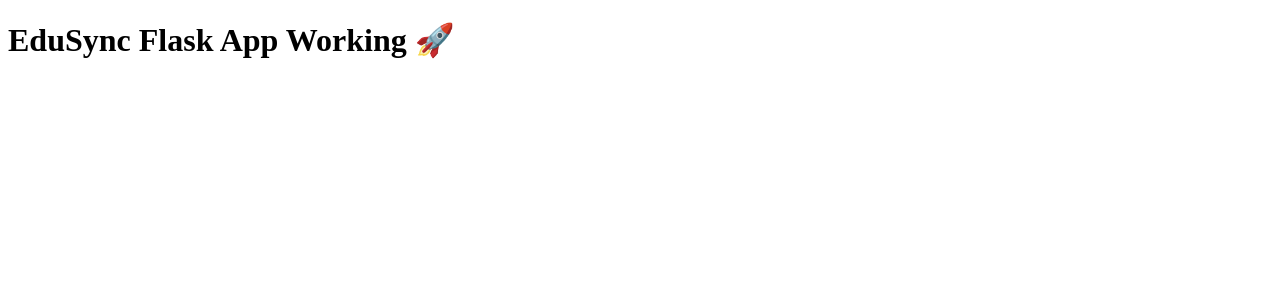
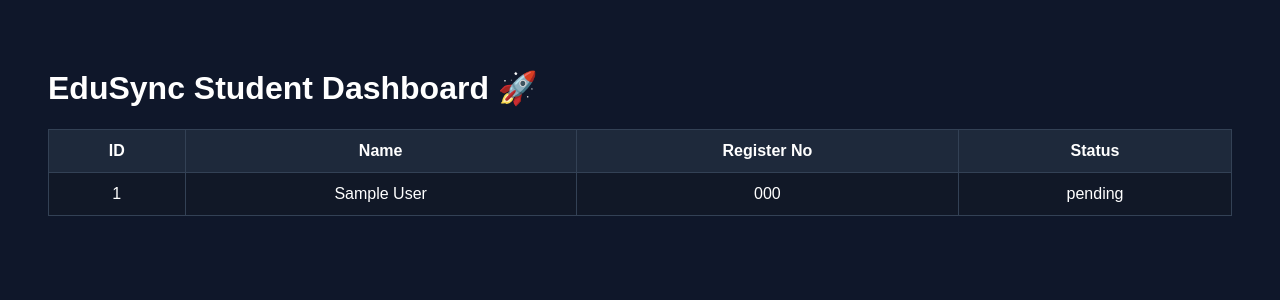
Before and after one commit to Kanish-git/edusync-web, a Flask app: page / in a window 1280 px wide. Shown: the top 300 px of the page. Run offline with Flask 3, Linux system fonts and the light colour scheme; tables that the repository leaves empty hold one stand-in row (values such as "Sample post").

Commit message:
added database dashboard

```diff
--- a/app.py
+++ b/app.py
@@ -1,10 +1,47 @@
 from flask import Flask, render_template
+from flask_sqlalchemy import SQLAlchemy
+import os
 
 app = Flask(__name__)
 
+# DATABASE
+basedir = os.path.abspath(os.path.dirname(__file__))
+
+app.config["SQLALCHEMY_DATABASE_URI"] = \
+    "sqlite:///" + os.path.join(basedir, "database.db")
+
+app.config["SQLALCHEMY_TRACK_MODIFICATIONS"] = False
+
+db = SQLAlchemy(app)
+
+# MODEL
+class Student(db.Model):
+
+    id = db.Column(db.Integer, primary_key=True)
+
+    student_name = db.Column(db.String(100))
+
+    register_number = db.Column(db.String(50))
+
+    status = db.Column(db.String(50))
+
+
+# HOME
 @app.route("/")
 def home():
-    return render_template("index.html")
+
+    students = Student.query.all()
+
+    return render_template(
+        "index.html",
+        students=students
+    )
+
+
+# CREATE DATABASE
+with app.app_context():
+    db.create_all()
+
 
 if __name__ == "__main__":
     app.run()
--- a/templates/index.html
+++ b/templates/index.html
@@ -2,12 +2,70 @@
 <html>
 
 <head>
-    <title>EduSync</title>
+
+    <title>EduSync Dashboard</title>
+
+    <style>
+        body {
+            font-family: Arial;
+            background: #0f172a;
+            color: white;
+            padding: 40px;
+        }
+
+        table {
+            width: 100%;
+            border-collapse: collapse;
+            margin-top: 20px;
+        }
+
+        th,
+        td {
+            border: 1px solid #334155;
+            padding: 12px;
+            text-align: center;
+        }
+
+        th {
+            background: #1e293b;
+        }
+
+        tr {
+            background: #111827;
+        }
+    </style>
+
 </head>
 
 <body>
 
-    <h1>EduSync Flask App Working 🚀</h1>
+    <h1>EduSync Student Dashboard 🚀</h1>
+
+    <table>
+
+        <tr>
+
+            <th>ID</th>
+            <th>Name</th>
+            <th>Register No</th>
+            <th>Status</th>
+
+        </tr>
+
+        {% for student in students %}
+
+        <tr>
+
+            <td>{{ student.id }}</td>
+            <td>{{ student.student_name }}</td>
+            <td>{{ student.register_number }}</td>
+            <td>{{ student.status }}</td>
+
+        </tr>
+
+        {% endfor %}
+
+    </table>
 
 </body>
 
```
Also changed, not shown: requirements.txt (+151 -2 lines).
